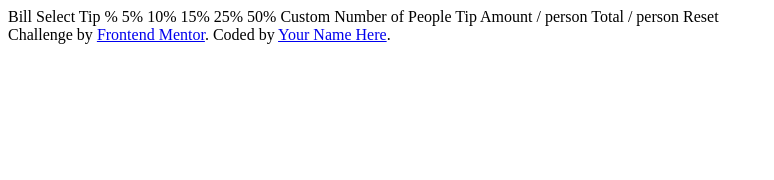
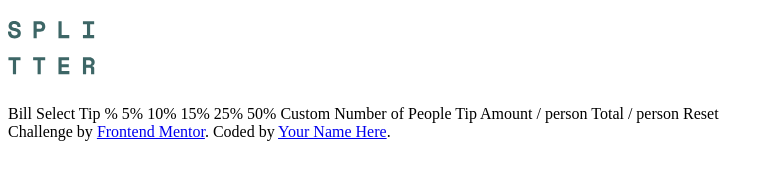
Before and after one commit to TomasScerbak/tip-calculator-app, a plain HTML site: page index.html in a window 1280 px wide. Shown: the whole page, without its empty margins (0-774 px from the left). Drawn offline with Linux system fonts and the light colour scheme.

Commit message:
wrapping text into elements

```diff
--- a/index.html
+++ b/index.html
@@ -21,9 +21,15 @@
     <title>Frontend Mentor | Tip calculator app</title>
   </head>
   <body>
-    Bill Select Tip % 5% 10% 15% 25% 50% Custom Number of People Tip Amount /
-    person Total / person Reset
-
+    <div class="container">
+      <h1 class="logo">
+        <img src="images/logo.svg" alt="SPLITTER" />
+      </h1>
+      <div class="card">
+        Bill Select Tip % 5% 10% 15% 25% 50% Custom Number of People Tip Amount
+        / person Total / person Reset
+      </div>
+    </div>
     <div class="attribution">
       Challenge by
       <a href="https://www.frontendmentor.io?ref=challenge" target="_blank"
```
